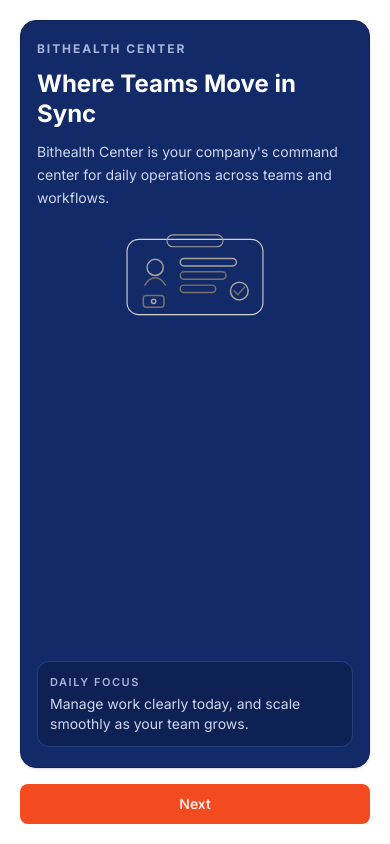
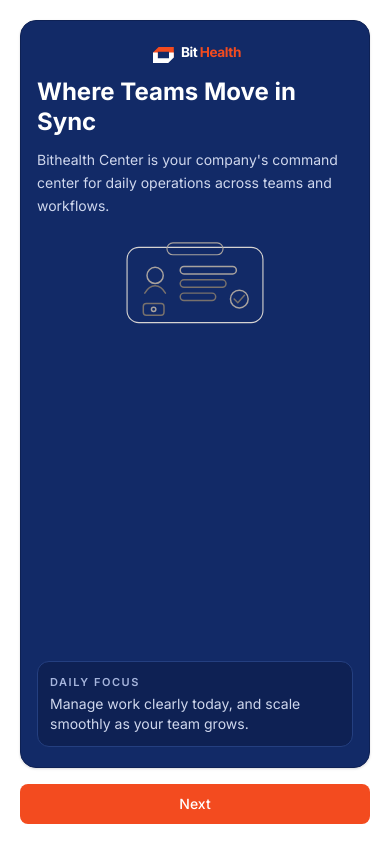
Before and after one commit to alexanderhorison/bithealth-center-emp, a Next.js app in the folder employee-app/: page / in a window 390 px wide. Built offline with nearby package versions, Linux system fonts and the light colour scheme; no server answers.

Commit message:
feat(employee-app): add BitHealth logo + orange CTA button
- Create Logo SVG component with light/dark variant
- Replace appLabel text with Logo in auth shell (desktop + mobile panels)
- Sign-in button: stone-800 → brand-500 orange

```diff
--- a/employee-app/components/auth/auth-shell.tsx
+++ b/employee-app/components/auth/auth-shell.tsx
@@ -4,6 +4,7 @@ import type { ReactNode } from 'react';
 import { useEffect, useMemo, useState } from 'react';
 
 import { Button } from '@/components/ui/button';
+import { Logo } from '@/components/layout/logo';
 import { cn } from '@/lib/utils';
 
 type AuthShellProps = {
@@ -78,7 +79,7 @@ export function AuthShell({ appLabel, title, subtitle, defaultShowIntro = true,
         >
           <section className="hidden border-r border-navy-700 bg-navy-600 p-8 lg:flex lg:flex-col lg:justify-between">
             <div>
-              <p className="text-xs font-bold uppercase tracking-[0.16em] text-navy-200">{appLabel}</p>
+              <Logo variant="light" className="h-7" />
               <h1 className="mt-3 text-3xl font-bold leading-tight text-white">{intro.heading}</h1>
               <p className="mt-3 max-w-lg text-sm leading-relaxed text-navy-100">{intro.description}</p>
             </div>
@@ -122,7 +123,7 @@ export function AuthShell({ appLabel, title, subtitle, defaultShowIntro = true,
             {isMobile && showIntro ? (
               <div className="flex h-full w-full max-w-md flex-col text-center">
                 <div className="flex flex-1 flex-col rounded-2xl border border-navy-700 bg-navy-600 px-4 py-5 text-left shadow-sm">
-                  <p className="text-xs font-bold uppercase tracking-[0.16em] text-navy-200">{appLabel}</p>
+                  <Logo variant="light" className="h-6" />
                   <h2 className="mt-3 text-2xl font-bold leading-tight text-white">{intro.heading}</h2>
                   <p className="mt-3 text-sm leading-relaxed text-navy-100">{intro.description}</p>
 
--- a/employee-app/components/auth/google-sign-in-button.tsx
+++ b/employee-app/components/auth/google-sign-in-button.tsx
@@ -50,7 +50,7 @@ export function GoogleSignInButton({ redirectPath }: GoogleSignInButtonProps) {
     <div className="space-y-2">
       <Button
         type="button"
-        className="h-12 w-full rounded-full bg-stone-800 text-base font-semibold text-stone-50 hover:bg-stone-700"
+        className="h-12 w-full rounded-full bg-brand-500 text-base font-semibold text-white hover:bg-brand-600 transition-colors shadow-sm"
         onClick={onSignIn}
         disabled={isPending}
         aria-label="Continue with Google"
--- /dev/null
+++ b/employee-app/components/layout/logo.tsx
@@ -0,0 +1,61 @@
+import { cn } from '@/lib/utils';
+
+type LogoProps = {
+  className?: string;
+  variant?: 'light' | 'dark';
+};
+
+export function Logo({ className, variant = 'dark' }: LogoProps) {
+  // Light variant: "Bit" is navy-200 or white, "Health" is orange or white.
+  // In the auth sidebar (navy-600 background), we want the logo icon to be orange + white (or light blue), and text to be white/orange.
+  const navyColor = variant === 'light' ? '#FFFFFF' : '#122A67';
+  const orangeColor = '#F34B1F';
+  const textColorNavy = variant === 'light' ? '#FFFFFF' : '#122A67';
+
+  return (
+    <svg
+      className={cn('h-8 w-auto', className)}
+      viewBox="0 0 240 60"
+      fill="none"
+      xmlns="http://www.w3.org/2000/svg"
+    >
+      {/* Icon Group */}
+      <g transform="translate(5, 5)">
+        {/* Top-left Orange Bracket */}
+        <path
+          d="M 10 36 L 10 24 L 24 10 H 62 V 36 H 50 V 22 H 22 V 36 Z"
+          fill={orangeColor}
+        />
+        {/* Bottom-right Navy/White Bracket */}
+        <path
+          d="M 62 24 V 36 L 48 50 H 10 V 24 H 22 V 38 H 50 V 24 Z"
+          fill={navyColor}
+        />
+      </g>
+
+      {/* Text Group */}
+      <text
+        x="85"
+        y="41"
+        fill={textColorNavy}
+        fontFamily="var(--font-sans), sans-serif"
+        fontWeight="700"
+        fontSize="34"
+        letterSpacing="-0.03em"
+      >
+        Bit
+      </text>
+      <text
+        x="132"
+        y="41"
+        fill={orangeColor}
+        fontFamily="var(--font-sans), sans-serif"
+        fontWeight="700"
+        fontSize="34"
+        letterSpacing="-0.03em"
+      >
+        Health
+      </text>
+    </svg>
+  );
+}
```
